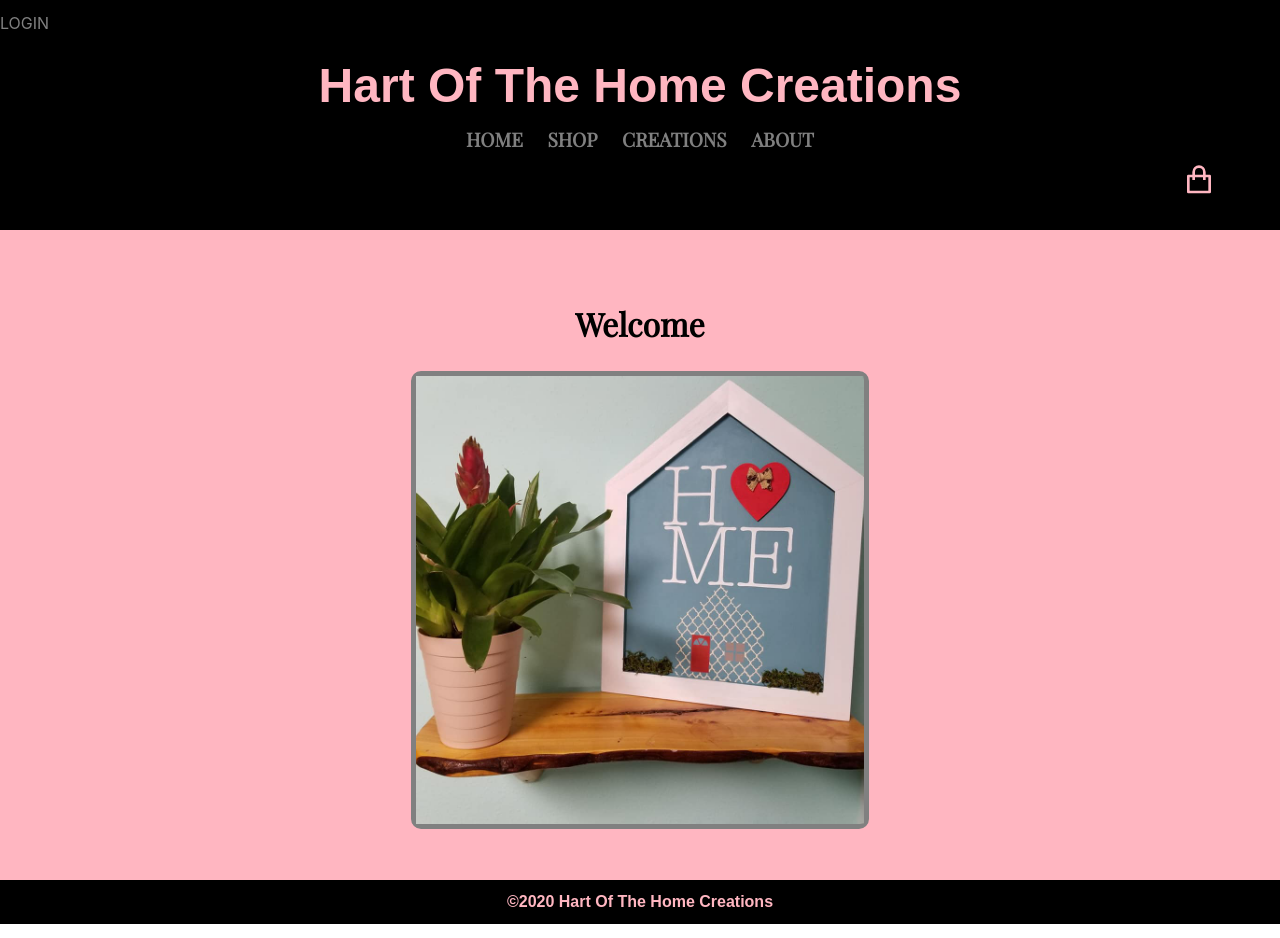
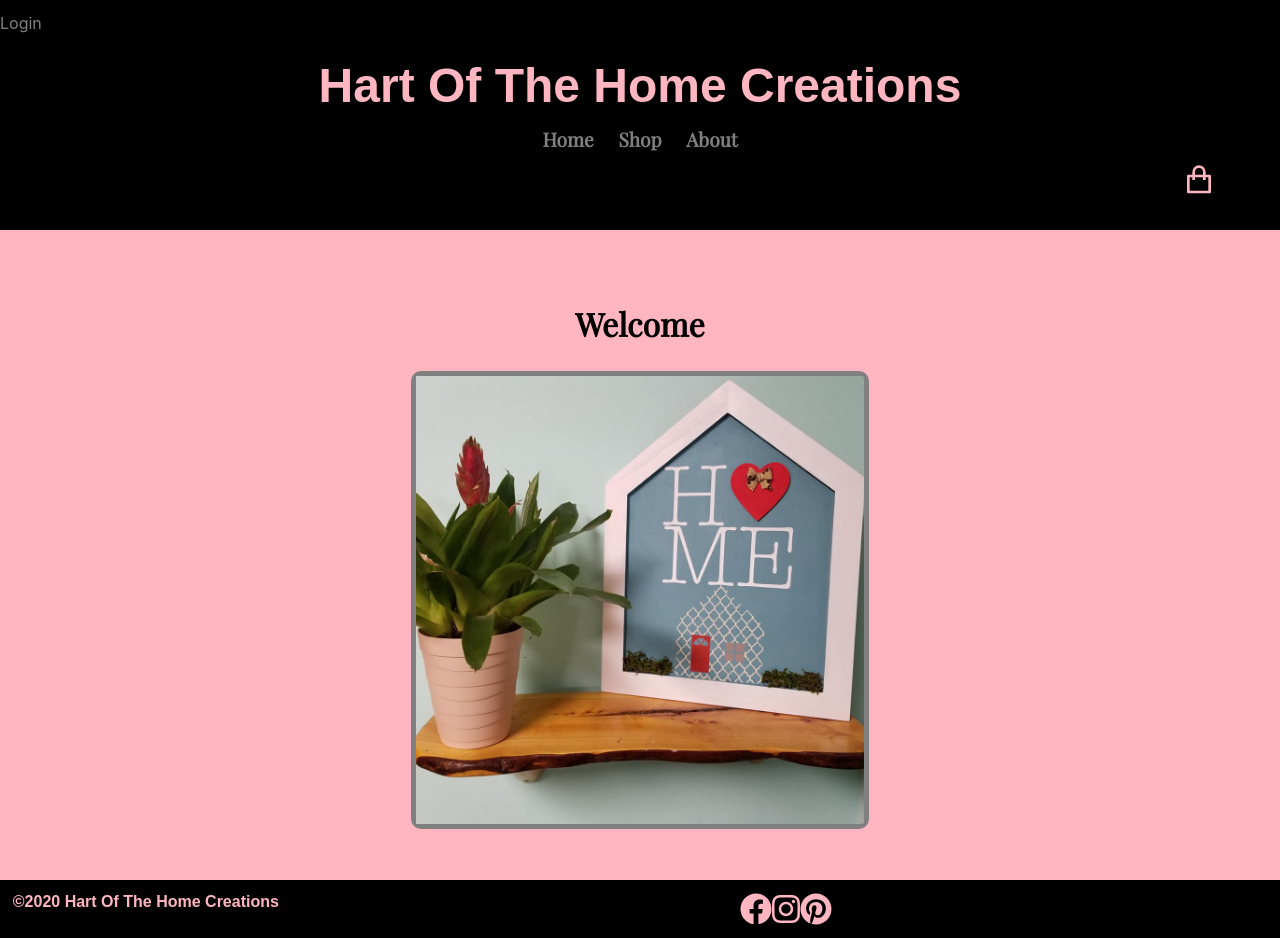
Before and after one commit to easpaas/hart_of_the_home_creations-frontend, a React (Create React App) app: page / in a window 1280 px wide. Built offline with nearby package versions, Linux system fonts and the light colour scheme; a web font is replaced by a local one.

Commit message:
removed creations component, as it is no longer needed, refactor of footer styles

```diff
--- a/src/App.js
+++ b/src/App.js
@@ -5,7 +5,6 @@ import './App.css';
 import Home from './components/Home';
 import Shop from './components/Shop';
 import About from './components/About';
-import Creations from './components/Creations';
 import ShoppingCart from './components/ShoppingCart';
 
 function App() {
@@ -13,7 +12,6 @@ function App() {
     <div className="App">
       <Route exact path='/' component={Home} />
       <Route path='/shop' component={Shop} />
-      <Route path='/creations' component={Creations} />
       <Route path='/about' component={About} />
       <Route exact path="/cart" component={ShoppingCart} />
     </div>
--- a/src/components/Creations.js
+++ /dev/null
@@ -1,17 +0,0 @@
-import React from 'react';
-import Footer from './Footer';
-import Header from './Header';
-
-function Creations() {
-  return (
-    <>
-    <Header />
-    <div style={{backgroundColor: 'lightpink', padding: '3%'}}>
-      <h1 style={{fontFamily: 'Playfair Display, serif'}}>Creations</h1>
-    </div>
-    <Footer />
-    </>
-  );
-}
-
-export default Creations;
--- a/src/components/Footer.js
+++ b/src/components/Footer.js
@@ -1,5 +1,6 @@
 import React from 'react';
 import Styled from 'styled-components';
+import SocialMedia from './SocialMedia';
 
 
 const FooterStyles = Styled.div`
@@ -20,6 +21,7 @@ function Footer() {
   return (
     <FooterStyles>
       <Title>&copy;2020 Hart Of The Home Creations</Title>
+      <SocialMedia />
     </FooterStyles>
   )
 }
--- a/src/components/Header.js
+++ b/src/components/Header.js
@@ -62,15 +62,14 @@ const Header = () => {
   return (
     <>
     <SignIn onClick={() => {console.log('login modal will pop open here')}}>
-      LOGIN
+      Login
     </SignIn>
     <HeaderStyles >
       <Title>Hart Of The Home Creations</Title>
       <Nav>
-        <StyledLink to="/" style={{textDecoration: "none"}}>HOME</StyledLink>
-        <StyledLink to="/shop" style={{textDecoration: "none"}}>SHOP</StyledLink>
-        <StyledLink to="/creations" style={{textDecoration: "none"}}>CREATIONS</StyledLink>
-        <StyledLink to="/about" style={{textDecoration: "none"}}>ABOUT</StyledLink>
+        <StyledLink to="/" style={{textDecoration: "none"}}>Home</StyledLink>
+        <StyledLink to="/shop" style={{textDecoration: "none"}}>Shop</StyledLink>
+        <StyledLink to="/about" style={{textDecoration: "none"}}>About</StyledLink>
       </Nav>
       <Cart>
         <Link to="/cart" style={{textDecoration: "none", color: "lightpink"}}>
```
